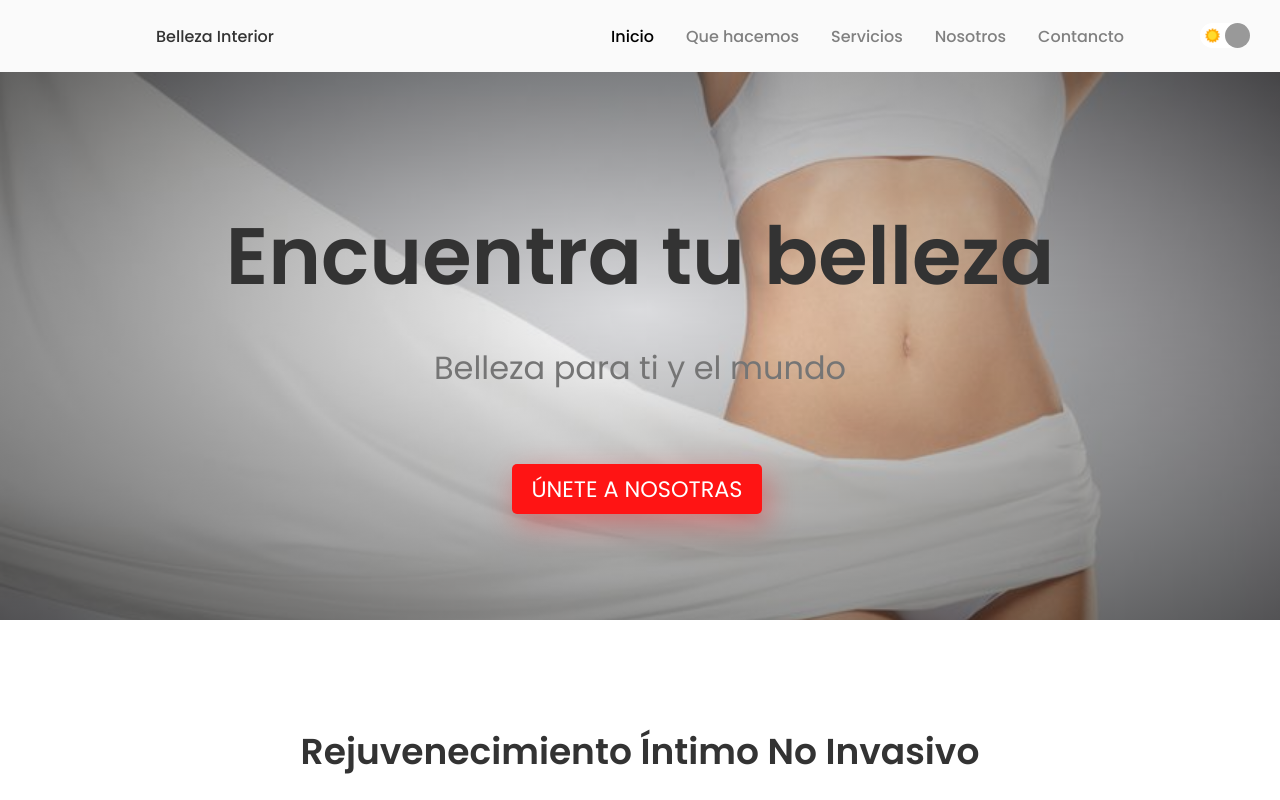
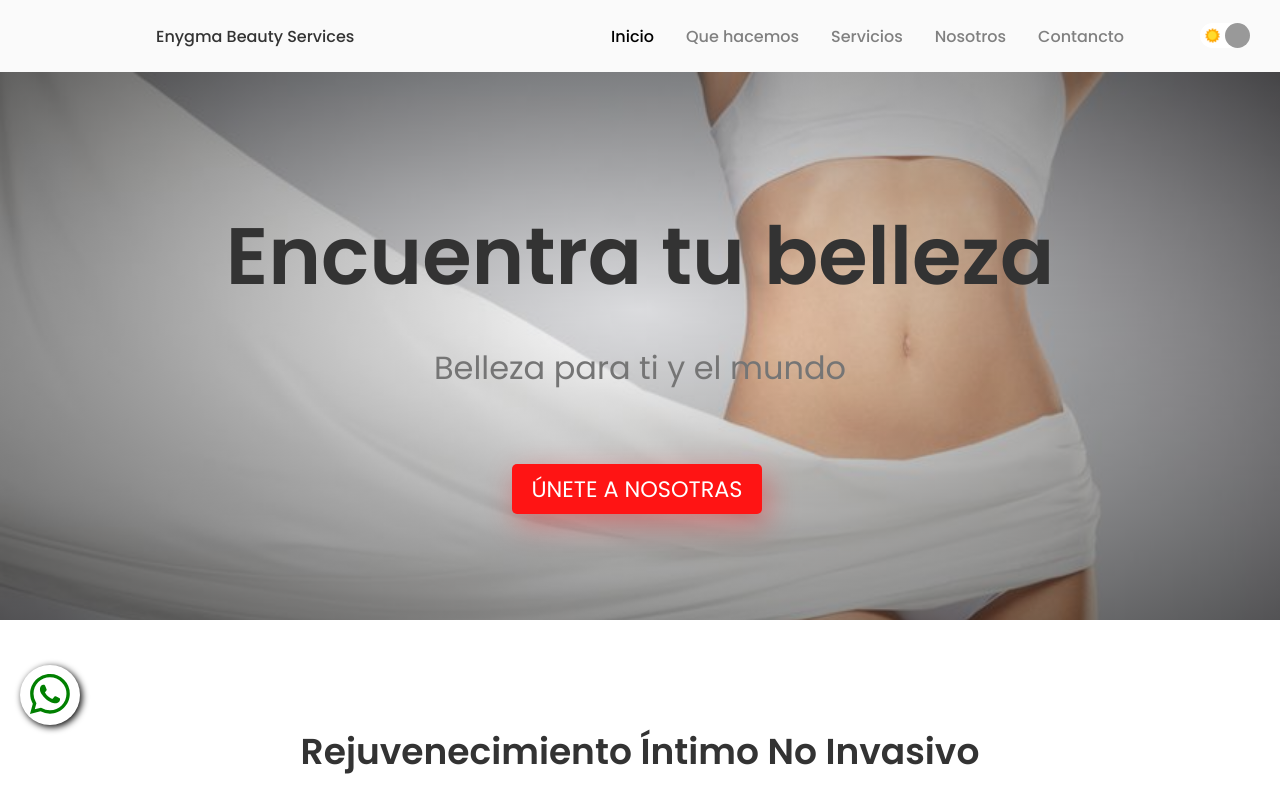
Before and after one commit to Nahuel-199/Enigma-Beaty-Page, a React (Create React App) app: page / in a window 1280 px wide. Shown: the top 800 px of the page. Built offline with nearby package versions, Linux system fonts and the light colour scheme.

Commit message:
beatypage

```diff
--- a/src/App.js
+++ b/src/App.js
@@ -11,6 +11,7 @@ import Planes from './components/planes/Planes';
 import ScrollUp from './components/scrollup/ScrollUp';
 import Toggle from './components/toggle/Toggle';
 import { ThemeContext } from "./context";
+import Redes from './components/redes/Redes';
 
 function App() {
   const theme = useContext(ThemeContext);
@@ -27,6 +28,7 @@ function App() {
     <Header />
     <main className='main'>
     <Home />
+    <Redes />
     <About />
     <Parallax />
     <CardTestimonials />
--- a/src/components/about/About.jsx
+++ b/src/components/about/About.jsx
@@ -25,7 +25,7 @@ const About = () => {
             sensibilidad y estrechez normal de las paredes vaginales y a la
             vulva
           </p>
-          <p className="about__description" style={{color: "black"}}>
+          <p className="about__description"style={{ color: darkMode && "#fff" }}>
             ¿Cuáles son los beneficios que este tratamiento brinda, más allá de
             lo estético?
           </p>
--- a/src/components/contact/Contact.jsx
+++ b/src/components/contact/Contact.jsx
@@ -32,15 +32,15 @@ const Contact = () => {
 
           <div className="contact__info">
             <div className="contact__card">
-              <i className="bx bx-mail-send contact__card-icon"></i>
+              <i className="bx bxl-instagram contact__card-icon"></i>
 
               <h3 className="contact__card-title">Email</h3>
               <span style={{color: darkMode && "rgb(34, 34, 34)"}} className="contact__card-data">
-                enigma@gmail.com
+                enygmafem
               </span>
 
               <a
-              href="mailto:digitalagencyjg@gmail.com"
+              href="https://www.instagram.com/enygmafem/"
               target="_blank"
               rel="noreferrer"
               className="contact__button"
@@ -54,9 +54,9 @@ const Contact = () => {
               <i className="bx bxl-whatsapp contact__card-icon"></i>
 
               <h3 className="contact__card-title">Whatsapp</h3>
-              <span style={{color: darkMode && "rgb(34, 34, 34)"}} className="contact__card-data">112335-9620</span>
+              <span style={{color: darkMode && "rgb(34, 34, 34)"}} className="contact__card-data">2216548939</span>
 
-              <a href="https://walink.co/332257"
+              <a href="https://walink.co/62e664"
               target="_blank"
               rel="noreferrer"
               className="contact__button"
@@ -67,12 +67,12 @@ const Contact = () => {
             </div>
 
             <div className="contact__card">
-              <i className="bx bxl-discord-alt contact__card-icon"></i>
+              <i className="bx bxl-facebook-circle contact__card-icon"></i>
 
-              <h3 className="contact__card-title">Discord</h3>
-              <span style={{color: darkMode && "rgb(34, 34, 34)"}} className="contact__card-data">enigma</span>
+              <h3 className="contact__card-title">Facebook</h3>
+              <span style={{color: darkMode && "rgb(34, 34, 34)"}} className="contact__card-data">enygma</span>
 
-              <a href="https://discord.com/"
+              <a href="https://www.facebook.com/profile.php?id=100090458807654&mibextid=ZbWKwL"
               target="_blank"
               rel="noreferrer"
               className="contact__button"
--- a/src/components/footer/Footer.jsx
+++ b/src/components/footer/Footer.jsx
@@ -40,7 +40,7 @@ const Footer = () => {
 
         <div className="footer__social">
           <a
-            href="https://www.instagram.com/gabrielnahuel_/"
+            href="https://www.instagram.com/enygmafem/"
             className="footer__social-link"
             target="_blank"
             rel="noreferrer"
@@ -49,21 +49,21 @@ const Footer = () => {
           </a>
 
           <a
-            href="https://github.com/Nahuel-199"
+            href="mailto:enygma@gmail.com"
             className="footer__social-link"
             target="_blank"
             rel="noreferrer"
           >
-            <i class="bx bxl-github"></i>
+            <i class="bx bx-mail-send"></i>
           </a>
 
           <a
-            href="https://www.linkedin.com/in/nahuel-cernadas-3b111a1b7/"
+            href="https://www.facebook.com/profile.php?id=100090458807654&mibextid=ZbWKwL"
             className="footer__social-link"
             target="_blank"
             rel="noreferrer"
           >
-            <i class="bx bxl-linkedin"></i>
+            <i class="bx bxl-facebook-circle"></i>
           </a>
         </div>
 
--- a/src/components/header/Header.jsx
+++ b/src/components/header/Header.jsx
@@ -16,7 +16,7 @@ const Header = () => {
     <header className="header">
       <nav className="nav container">
         <a href="#home" className="nav__logo">
-          Belleza Interior
+          Enygma Beauty Services
         </a>
 
         <div className={Toggle ? "nav__menu show-menu" : "nav__menu"}>
@@ -81,7 +81,7 @@ const Header = () => {
                 activeNav === "#contact" ? "nav__link active-link"
                 : "nav__link"
               }>
-                <i className="uil uil-message nav__icon"></i>
+                <i className="bx bx-mail-send nav__icon"></i>
                 Contancto
               </a>
             </li>
--- a/src/components/parallax/Parallax.jsx
+++ b/src/components/parallax/Parallax.jsx
@@ -7,7 +7,7 @@ const Parallax = () => {
       <section className="parallax-corte page-section">
         <div className="container text-center py-5">
           <h3 className="text-white titulos-seccion mt-3">
-            <b>Animate al cambio con Enigma y nota las diferencias</b>
+            <b>Animate al cambio con Enygma y nota las diferencias</b>
           </h3>
           <button className="button2">Contactanos</button>
         </div>
--- a/src/components/planes/Planes.jsx
+++ b/src/components/planes/Planes.jsx
@@ -10,7 +10,7 @@ const Planes = () => {
 
   return (
     <section id="planes">
-         <h2 style={{color: darkMode && "#fff"}} className="section__title">Como ellos potenciá tu marketing digital con nuestros planes</h2>
+         <h2 style={{color: darkMode && "#fff"}} className="section__title">Última tecnología en equipamiento médico y de estética.</h2>
                     <div className="products">
                     {Data &&
                       Data.map((product, i) => (
--- a/src/components/planes/data.js
+++ b/src/components/planes/data.js
@@ -5,7 +5,7 @@ import Image3 from "../../assets/kit3.png";
 export const Data = [
   {
     id: 1,
-    image: Image1,
+    image: Image3,
     title: "Enigma Body health",
     description:
       "Gracias a la acción de su tecnología X-Orbital y a su nuevo sensor de temperatura estimula de manera efectiva la regeneración y el rejuvenecimiento en los tejidos vulvovaginales.",
@@ -19,9 +19,9 @@ export const Data = [
   },
   {
     id: 3,
-    image: Image3,
+    image: Image1,
     title: "Enygma kit",
     description:
-      "Gestión de Google Ads, Redes Sociales e Email Marketing, diseño de piezas publicitarias, gestión diaria, reporte mensual",
+      "Gracias a la acción de su tecnología X-Orbital y a su nuevo sensor de temperatura estimula de manera efectiva la regeneración y el rejuvenecimiento en los tejidos vulvovaginales.",
   },
 ];
--- a/src/components/planes/planes.css
+++ b/src/components/planes/planes.css
@@ -12,7 +12,7 @@
 .productCard {
   position: relative;
   width: 50vmax;
-  height: 290px;
+  height: 340px;
   text-decoration: none;
   color: rgb(48, 48, 48);
   margin: 2vmax;
@@ -148,6 +148,6 @@
     .productCard .contentBx {
       width: 95%;
       margin-left: 3%;
-      margin-top: 15%;
+      margin-top: 25%;
     }
   }
--- /dev/null
+++ b/src/components/redes/Redes.jsx
@@ -0,0 +1,18 @@
+import React from 'react'
+import { BsWhatsapp } from "react-icons/bs";
+import "./redes.css"
+
+const Redes = () => {
+  return (
+    <div className='container__redes'>
+        <div className='icon__container__redes'>
+          <a target="_blank" rel="noreferrer" href="https://walink.co/62e664">
+        <BsWhatsapp className='icon__redes' />
+        </a>
+        </div>
+    </div>
+  )
+}
+
+
+export default Redes
--- /dev/null
+++ b/src/components/redes/redes.css
@@ -0,0 +1,30 @@
+.container__redes{
+    position: fixed;
+    width: 60px;
+    height: 60px;
+    bottom: 75px;
+    left: 20px;
+    background: white;
+    color: #fff;
+    border-radius: 50px;
+    text-align: center;
+    box-shadow: 2px 2px 7px #000;
+    z-index: 999;
+}
+
+.icon__container__redes{
+    position: absolute;
+    top: 9px;
+    left: 10px;
+    cursor: pointer;
+}
+.icon__redes{
+    color: green;
+    font-size: 40px;
+}
+
+@media screen and (max-width: 600px) {
+    .container__redes{
+        left: 80%;
+    }
+}
```
